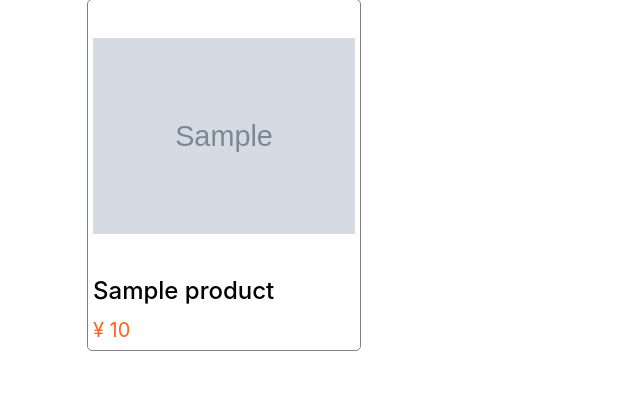
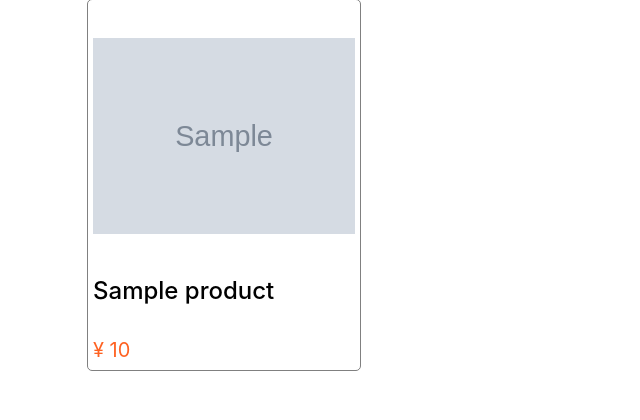
Before and after one commit to rei70224/hokudai_furima, a Django app: template templates/home.html in a window 1280 px wide. Shown: the part 171-591 px from the top of the page, without its empty margins (0-640 px from the left). Run offline with Django 3.2, Linux system fonts and the light colour scheme; the template is opened without the code that fills it: most values are stand-ins (such as "Sample title", 1, 10 or a date in 2020); grey boxes marked "Sample" are stand-in pictures; some libraries are stand-ins or nearby versions.

Commit message:
fix: 商品タイトルが長い時にはみ出さず２行だけ表示するように修正

```diff
--- a/hokudai_furima/static/css/product_items.css
+++ b/hokudai_furima/static/css/product_items.css
@@ -11,8 +11,13 @@
 }
 .caption h4 {
   color: black;
-  height: 38px;
+  height: 58px;
+  font-size: 24px;
   margin: 10px 0 0 0;
+  overflow: hidden;
+  display: -webkit-box;
+  -webkit-box-orient: vertical;
+  -webkit-line-clamp: 2;
 }
 .caption p {
   color: #fe6222;
```
